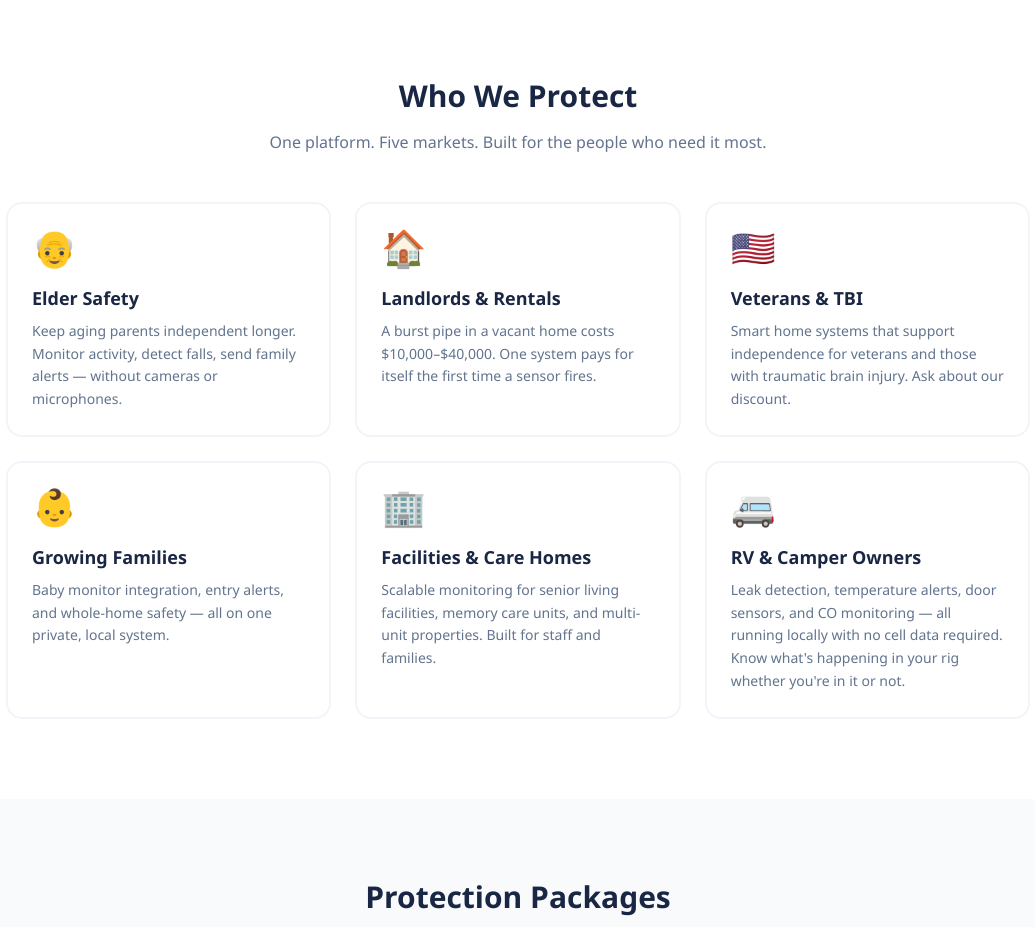
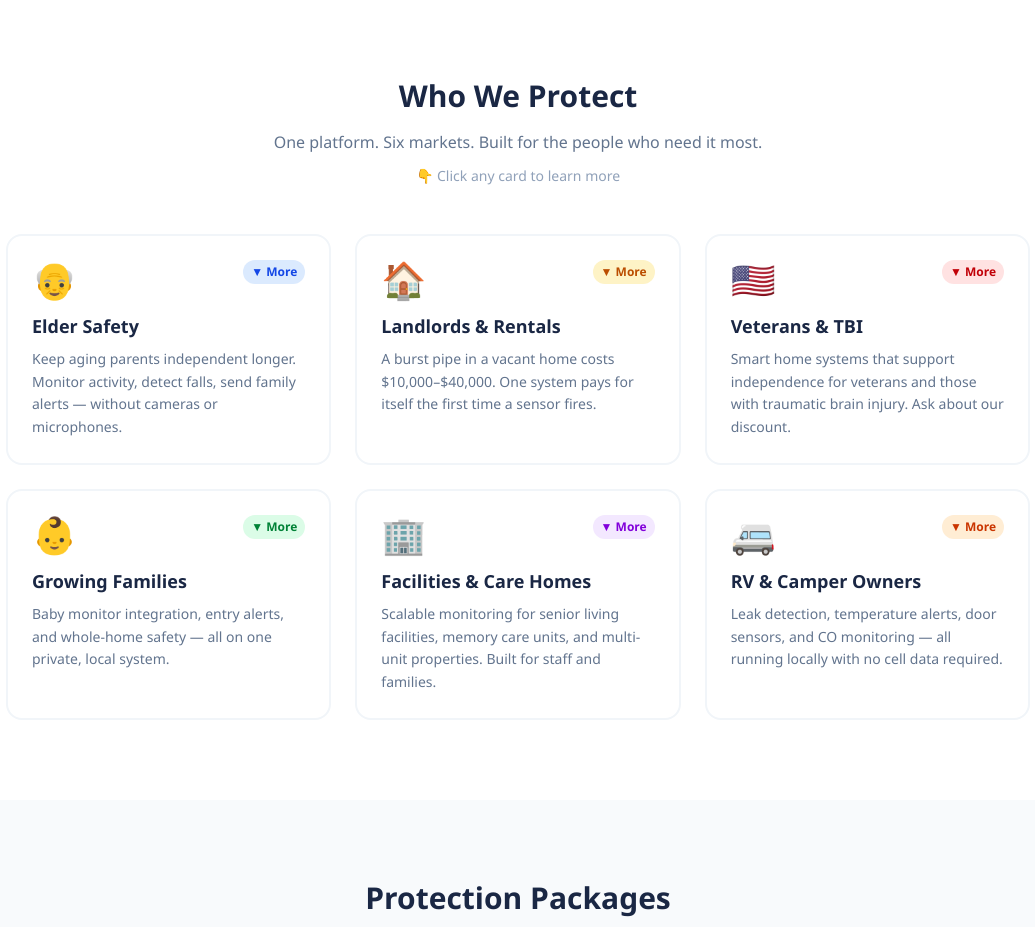
Before and after one commit to tompeezy/getnotified, a Next.js app: page / in a window 1280 px wide. Shown: the part 2680-3607 px from the top of the page, without its empty margins (122-1157 px from the left). Built offline with nearby package versions, Linux system fonts and the light colour scheme.

Commit message:
Markets: expandable cards with full details per market

```diff
--- a/components/Markets.tsx
+++ b/components/Markets.tsx
@@ -1,25 +1,183 @@
+"use client"
+import { useState } from "react"
+
 const markets = [
-  {icon:"👴",title:"Elder Safety",desc:"Keep aging parents independent longer. Monitor activity, detect falls, send family alerts — without cameras or microphones.",color:"blue"},
-  {icon:"🏠",title:"Landlords & Rentals",desc:"A burst pipe in a vacant home costs $10,000–$40,000. One system pays for itself the first time a sensor fires.",color:"amber"},
-  {icon:"🇺🇸",title:"Veterans & TBI",desc:"Smart home systems that support independence for veterans and those with traumatic brain injury. Ask about our discount.",color:"red"},
-  {icon:"👶",title:"Growing Families",desc:"Baby monitor integration, entry alerts, and whole-home safety — all on one private, local system.",color:"green"},
-  {icon:"🏢",title:"Facilities & Care Homes",desc:"Scalable monitoring for senior living facilities, memory care units, and multi-unit properties. Built for staff and families.",color:"purple"},
-  {icon:"🚐",title:"RV & Camper Owners",desc:"Leak detection, temperature alerts, door sensors, and CO monitoring — all running locally with no cell data required. Know what's happening in your rig whether you're in it or not.",color:"orange"},
+  {
+    icon: "👴",
+    title: "Elder Safety",
+    desc: "Keep aging parents independent longer. Monitor activity, detect falls, send family alerts — without cameras or microphones.",
+    color: "blue",
+    details: [
+      "Motion sensors detect if your parent hasn't moved in hours — you get a text",
+      "Medication reminder alerts (cabinet sensor tracks if meds were taken)",
+      "Door & window sensors alert you if mom wanders at night",
+      "Temperature monitoring — too hot or too cold triggers an alert",
+      "Fall detection zones in bathroom, bedroom, and living room",
+      "NO cameras, NO microphones — their dignity stays intact",
+      "Works without internet — local system runs 24/7",
+    ],
+    cta: "View Elder Safety Packages →",
+    ctaHref: "#packages",
+  },
+  {
+    icon: "🏠",
+    title: "Landlords & Rentals",
+    desc: "A burst pipe in a vacant home costs $10,000–$40,000. One system pays for itself the first time a sensor fires.",
+    color: "amber",
+    details: [
+      "Leak sensors shut off water automatically before damage spreads",
+      "Instant text alert the moment a leak is detected",
+      "Vacancy monitoring — know if someone enters an empty property",
+      "Temperature alerts — catch a frozen pipe before it bursts",
+      "Works across multiple properties from one dashboard",
+      "No monthly fees — one-time installation, yours forever",
+      "Documented proof for insurance claims",
+    ],
+    cta: "Protect Your Properties →",
+    ctaHref: "#packages",
+  },
+  {
+    icon: "🇺🇸",
+    title: "Veterans & TBI",
+    desc: "Smart home systems that support independence for veterans and those with traumatic brain injury. Ask about our discount.",
+    color: "red",
+    details: [
+      "Automated reminders for medications, appointments, and routines",
+      "Voice-free, camera-free — no Big Tech listening in your home",
+      "Customized alerts for caregivers and family members",
+      "Lighting automation reduces cognitive load and stress",
+      "Simple, consistent routines programmed into the system",
+      "Works offline — no internet dependency",
+      "Veteran discount available — ask us when you call",
+    ],
+    cta: "Ask About Veteran Discount →",
+    ctaHref: "#contact",
+  },
+  {
+    icon: "👶",
+    title: "Growing Families",
+    desc: "Baby monitor integration, entry alerts, and whole-home safety — all on one private, local system.",
+    color: "green",
+    details: [
+      "Door alerts when kids come home from school",
+      "GuardianHub blocks adult content on every device — no app needed",
+      "Screen time schedules — WiFi off at bedtime, automatically",
+      "Entry sensor alerts when doors or windows open",
+      "Temperature monitoring in baby's room",
+      "All data stays in your house — no cloud, no company watching",
+      "Grows with your family — add sensors anytime",
+    ],
+    cta: "Protect Your Family →",
+    ctaHref: "#packages",
+  },
+  {
+    icon: "🏢",
+    title: "Facilities & Care Homes",
+    desc: "Scalable monitoring for senior living facilities, memory care units, and multi-unit properties. Built for staff and families.",
+    color: "purple",
+    details: [
+      "Room-by-room presence monitoring without cameras",
+      "Staff alert dashboard — one screen shows every resident",
+      "Family portal — loved ones get updates without calling the desk",
+      "Wandering prevention — door alerts for memory care units",
+      "Medication compliance tracking per resident",
+      "Reduces liability — documented safety logs for every event",
+      "Custom pricing for multi-room deployments — call us",
+    ],
+    cta: "Request Facility Consultation →",
+    ctaHref: "#contact",
+  },
+  {
+    icon: "🚐",
+    title: "RV & Camper Owners",
+    desc: "Leak detection, temperature alerts, door sensors, and CO monitoring — all running locally with no cell data required.",
+    color: "orange",
+    details: [
+      "Water leak sensors under sinks and near water heater",
+      "CO and propane detection with instant alerts",
+      "Temperature monitoring — protect pipes and pets",
+      "Door and compartment sensors — know if anything's opened",
+      "Runs locally — no cell signal required at the campsite",
+      "Solar-friendly low-power setup available",
+      "Monitor remotely when you're away from your rig via Tailscale",
+    ],
+    cta: "Protect Your Rig →",
+    ctaHref: "#packages",
+  },
 ]
+
+const colorMap: Record<string, string> = {
+  blue: "border-blue-400 bg-blue-50",
+  amber: "border-amber-400 bg-amber-50",
+  red: "border-red-400 bg-red-50",
+  green: "border-green-400 bg-green-50",
+  purple: "border-purple-400 bg-purple-50",
+  orange: "border-orange-400 bg-orange-50",
+}
+
+const badgeMap: Record<string, string> = {
+  blue: "bg-blue-100 text-blue-700",
+  amber: "bg-amber-100 text-amber-700",
+  red: "bg-red-100 text-red-700",
+  green: "bg-green-100 text-green-700",
+  purple: "bg-purple-100 text-purple-700",
+  orange: "bg-orange-100 text-orange-700",
+}
+
 export default function Markets() {
+  const [open, setOpen] = useState<string | null>(null)
+
   return (
     <section id="elder-safety" className="py-20 px-6 bg-white">
       <div className="max-w-5xl mx-auto">
         <h2 className="text-3xl font-extrabold text-[#1a2744] text-center mb-4">Who We Protect</h2>
-        <p className="text-center text-slate-500 mb-12">One platform. Five markets. Built for the people who need it most.</p>
+        <p className="text-center text-slate-500 mb-3">One platform. Six markets. Built for the people who need it most.</p>
+        <p className="text-center text-slate-400 text-sm mb-12">👇 Click any card to learn more</p>
+
         <div className="grid md:grid-cols-3 gap-6">
-          {markets.map(m=>(
-            <div key={m.title} className="border-2 border-slate-100 rounded-2xl p-6 hover:border-[#f59e0b] hover:shadow-lg transition">
-              <div className="text-4xl mb-4">{m.icon}</div>
-              <h3 className="font-extrabold text-[#1a2744] text-lg mb-2">{m.title}</h3>
-              <p className="text-slate-500 text-sm leading-relaxed">{m.desc}</p>
-            </div>
-          ))}
+          {markets.map((m) => {
+            const isOpen = open === m.title
+            return (
+              <div
+                key={m.title}
+                className={`border-2 rounded-2xl p-6 cursor-pointer transition-all duration-300 ${
+                  isOpen
+                    ? `${colorMap[m.color]} border-2`
+                    : "border-slate-100 hover:border-[#f59e0b] hover:shadow-lg"
+                }`}
+                onClick={() => setOpen(isOpen ? null : m.title)}
+              >
+                <div className="flex items-start justify-between mb-3">
+                  <div className="text-4xl">{m.icon}</div>
+                  <span className={`text-xs font-bold px-2 py-1 rounded-full ${badgeMap[m.color]}`}>
+                    {isOpen ? "▲ Less" : "▼ More"}
+                  </span>
+                </div>
+                <h3 className="font-extrabold text-[#1a2744] text-lg mb-2">{m.title}</h3>
+                <p className="text-slate-500 text-sm leading-relaxed">{m.desc}</p>
+
+                {isOpen && (
+                  <div className="mt-5 pt-5 border-t border-slate-200">
+                    <ul className="space-y-2 mb-5">
+                      {m.details.map((d) => (
+                        <li key={d} className="flex items-start gap-2 text-sm text-slate-700">
+                          <span className="text-green-500 mt-0.5 shrink-0">✓</span>
+                          {d}
+                        </li>
+                      ))}
+                    </ul>
+                    <a
+                      href={m.ctaHref}
+                      onClick={(e) => e.stopPropagation()}
+                      className="inline-block bg-[#1a2744] hover:bg-[#243460] text-white text-sm font-bold py-2 px-5 rounded-xl transition-colors"
+                    >
+                      {m.cta}
+                    </a>
+                  </div>
+                )}
+              </div>
+            )
+          })}
         </div>
       </div>
     </section>
```
